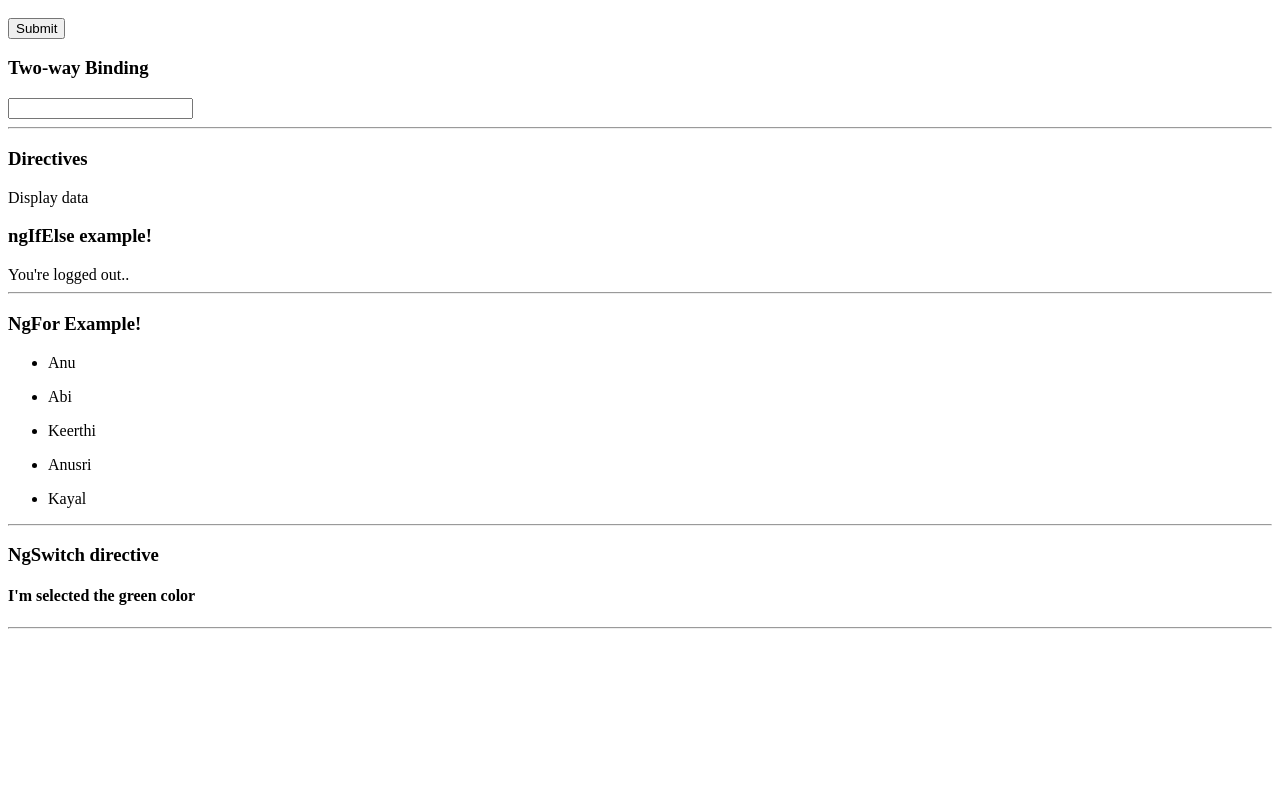
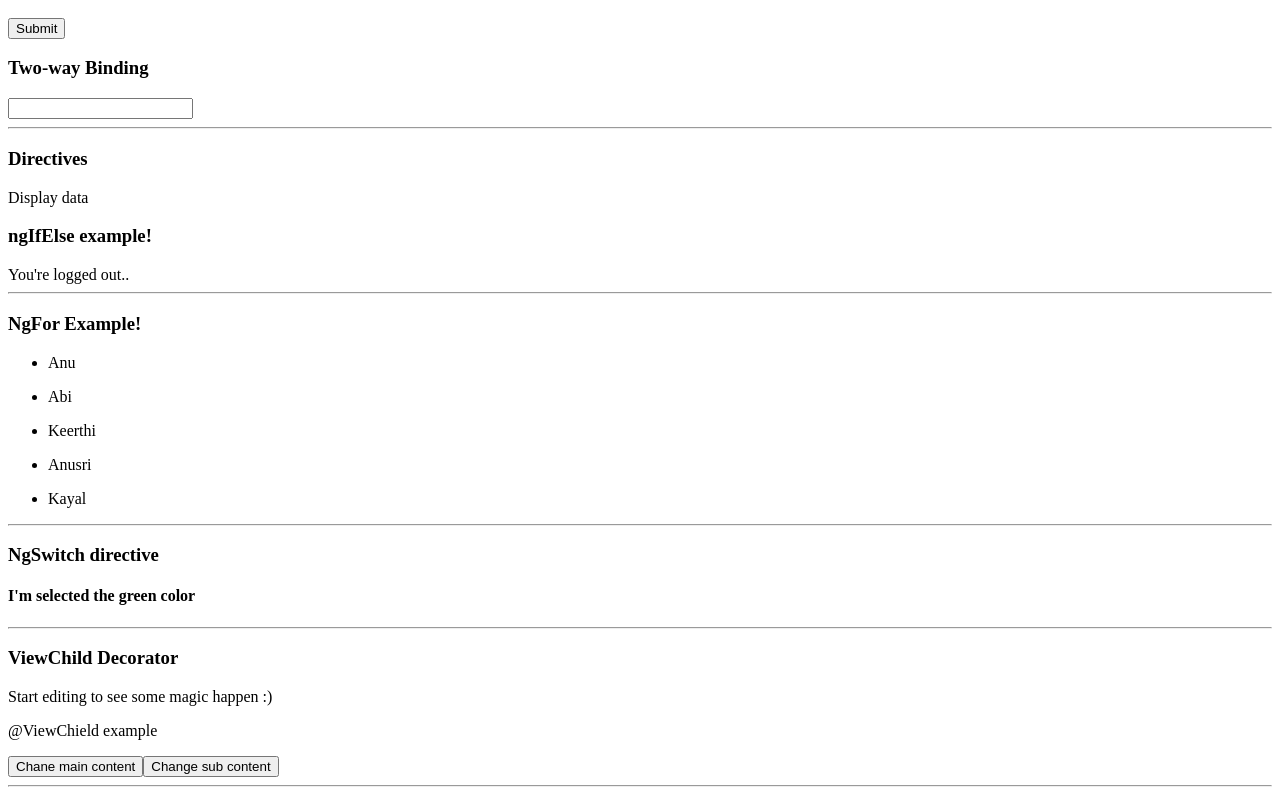
Before and after one commit to kayalsai/AngularTopics, an Angular app: page / in a window 1280 px wide. Shown: the part 570-1365 px from the top of the page. Before the commit the page ends 1207 px from the top, so only its background shows below. Built offline with nearby package versions, Linux system fonts and the light colour scheme.

Commit message:
kayal-commit

```diff
--- a/src/app/app.component.html
+++ b/src/app/app.component.html
@@ -41,3 +41,15 @@
 
         <div>
            <hr>
+           <h3 appCustomdirective>ViewChild Decorator</h3><!--here I denote the custom directivein between the DOM element-->
+ <p #maincontent>
+  Start editing to see some magic happen :)
+</p>
+
+<p #subcontent>
+  @ViewChield example
+</p>
+
+<button (click)="changeMainContent()">Chane main content</button>
+<button (click)="changeSubContent()">Change sub content</button>
+<hr>
--- a/src/app/app.component.ts
+++ b/src/app/app.component.ts
@@ -1,4 +1,4 @@
-import { Component } from '@angular/core';
+import { Component,ViewChild } from '@angular/core';
 
 @Component({
   selector: 'app-root',
@@ -16,11 +16,25 @@ export class AppComponent {
   color="green";
   names=["Anu","Abi","Keerthi","Anusri","Kayal"];
   names1="Orange";//input
-
+  @ViewChild('maincontent') mainContent: any;
+   @ViewChild('subcontent') subContent: any;
 
 ok()
 {
   this.Task="Click";
 
 }
+public changeMainContent()
+    {
+      console.log("changeMainContent");
+      this.mainContent.nativeElement.setAttribute("style", "color:red");
+    }
+
+    public changeSubContent()
+    {
+      console.log("changeSubContent");
+      this.subContent.nativeElement.setAttribute("style", "color:green");
+      this.mainContent.nativeElement.setAttribute("style", "color:red");
+
+    }
 }
```
